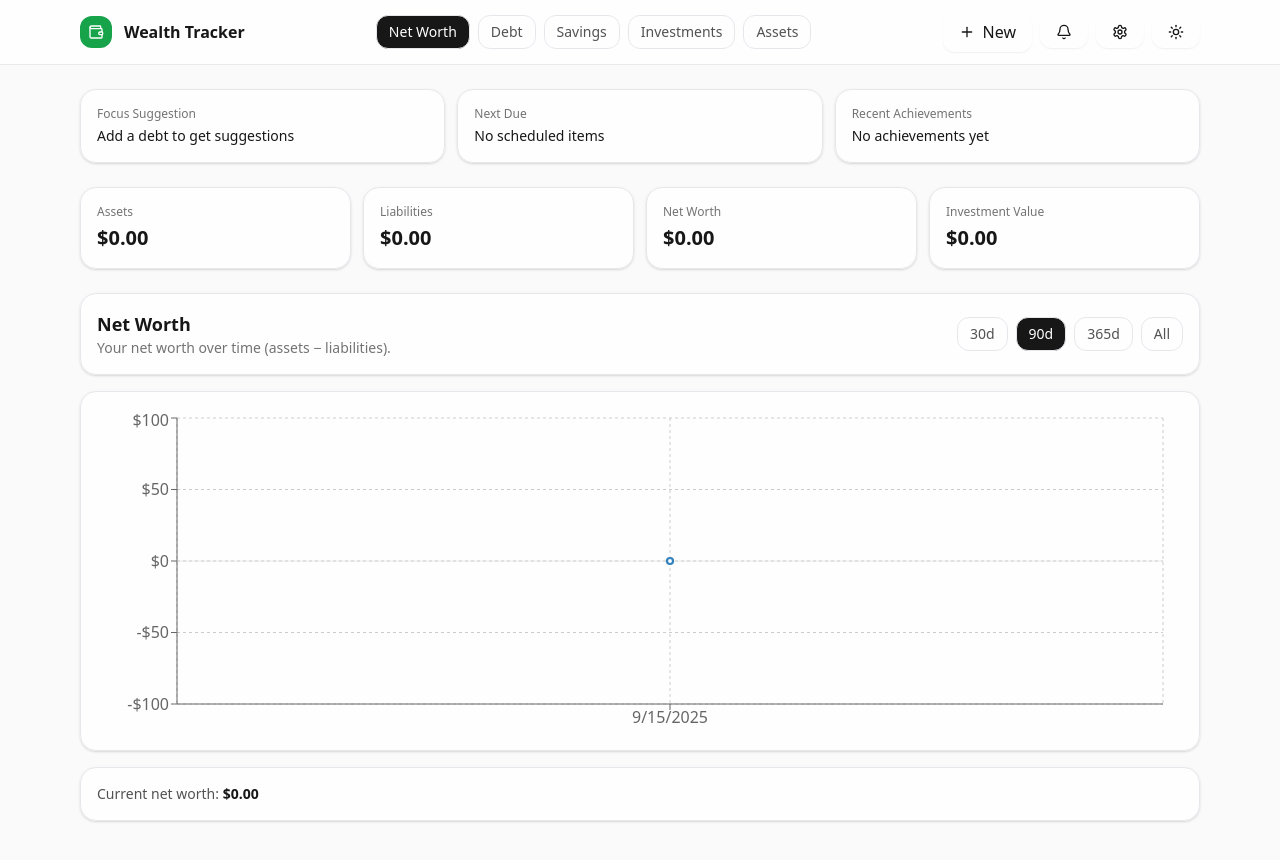
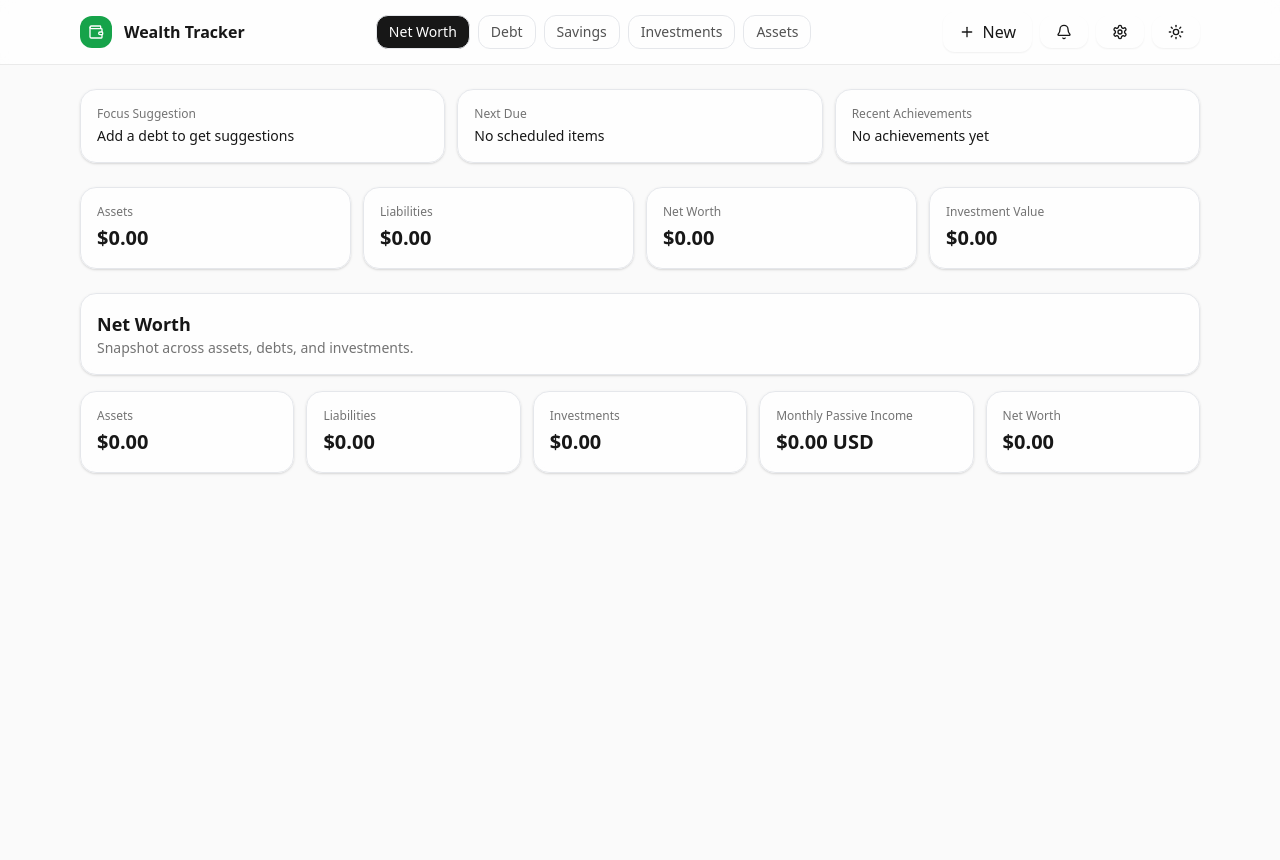
Before and after one commit to chinthujan/wealth-tracker, a React (Vite) app: page / in a window 1280 px wide. Shown: the top 860 px of the page. After the commit the page ends 800 px from the top, so only its background shows below. Built offline with nearby package versions, Linux system fonts and the light colour scheme.

Commit message:
Net Worth page and Dividend Planner updated

```diff
--- a/src/components/DividendPlanner.jsx
+++ b/src/components/DividendPlanner.jsx
@@ -3,7 +3,7 @@ import { useStore } from '../state/store'
 import { currency, parseNum } from '../lib/utils'
 import { Target, Plus, Trash2, Info } from 'lucide-react'
 
-/* --------- provider helpers (dividends + currency + price) --------- */
+/* --- provider helpers (dividends + currency + price) --- */
 function deepPick(obj, keys) {
   for (const k of keys) {
     const parts = k.split('.'); let cur = obj
@@ -69,57 +69,45 @@ async function fetchSummary_YR(symbol, apiKey, host) {
   return {}
 }
 
-/* --------- math (whole shares) --------- */
+/* --- math (whole shares) --- */
 const PERIODS = [
-  { key: 'month', label: 'Per Month', gy: 12 },
-  { key: 'quarter', label: 'Per Quarter', gy: 4 },
-  { key: 'year', label: 'Per Year', gy: 1 },
+  { key: 'month',   label: 'Per Month',   gy: 12 },
+  { key: 'quarter', label: 'Per Quarter', gy: 4  },
+  { key: 'year',    label: 'Per Year',    gy: 1  },
 ]
 const gy = (period) => (PERIODS.find(p => p.key === period)?.gy ?? 12)
 const monthlyIncome = (shares, dpsAnnual) => (Number(shares) * Number(dpsAnnual || 0)) / 12
 
 function requiredSharesWhole({ goalType, targetValue, goalPeriod, price, dpsAnnual }) {
-  const P = Math.max(0, Number(price || 0))
+  const P   = Math.max(0, Number(price || 0))
   const dps = Math.max(0, Number(dpsAnnual || 0))
-  const Gy = gy(goalPeriod)
+  const Gy  = gy(goalPeriod)
   if (!Number.isFinite(targetValue) || targetValue <= 0) return 0
   if (goalType === 'shares') {
     if (P <= 0 || dps <= 0 || Gy <= 0) return 0
-    const raw = (targetValue * P * Gy) / dps
-    return Math.ceil(raw || 0)
+    return Math.ceil(((targetValue * P * Gy) / dps) || 0)
   } else {
     if (dps <= 0 || Gy <= 0) return 0
-    const raw = (targetValue * Gy) / dps
-    return Math.ceil(raw || 0)
+    return Math.ceil(((targetValue * Gy) / dps) || 0)
   }
 }
 
-/* --------- presentation row --------- */
+/* --- row --- */
 function GoalRow({ g, onDelete, holdings }) {
   const currentShares = (holdings || [])
     .filter(h => (h.symbol || '').toUpperCase() === (g.symbol || '').toUpperCase())
     .reduce((a, h) => a + Number(h.units || 0), 0)
 
-  const live = (holdings || []).find(h => (h.symbol || '').toUpperCase() === (g.symbol || '').toUpperCase())
+  const live  = (holdings || []).find(h => (h.symbol || '').toUpperCase() === (g.symbol || '').toUpperCase())
   const price = Number(live?.price || 0)
-  const ccy = live?.ccy || 'USD'
+  const ccy   = live?.ccy || 'USD'
 
-  const reqWhole = requiredSharesWhole({
-    goalType: g.goalType,
-    targetValue: g.targetValue,
-    goalPeriod: g.goalPeriod,
-    price,
-    dpsAnnual: g.dpsAnnual,
-  })
-  const sharesToAdd = Math.max(0, reqWhole - currentShares)
-  const dollarsNeeded = sharesToAdd * price
-
-  const monthlyTarget = g.goalType === 'shares'
-    ? (g.targetValue * price * (gy(g.goalPeriod) / 12))
-    : (g.targetValue * (gy(g.goalPeriod) / 12))
-
-  const currentMonthlyDiv = monthlyIncome(currentShares, g.dpsAnnual)
-  const progress = monthlyTarget > 0 ? Math.min(1, currentMonthlyDiv / monthlyTarget) : 0
+  const reqWhole       = requiredSharesWhole({ goalType: g.goalType, targetValue: g.targetValue, goalPeriod: g.goalPeriod, price, dpsAnnual: g.dpsAnnual })
+  const sharesToAdd    = Math.max(0, reqWhole - currentShares)
+  const dollarsNeeded  = sharesToAdd * price
+  const monthlyTarget  = g.goalType === 'shares' ? (g.targetValue * price * (gy(g.goalPeriod) / 12)) : (g.targetValue * (gy(g.goalPeriod) / 12))
+  const currentMonthly = monthlyIncome(currentShares, g.dpsAnnual)
+  const progress       = monthlyTarget > 0 ? Math.min(1, currentMonthly / monthlyTarget) : 0
 
   return (
     <div className="rounded-xl border dark:border-white/10 p-4 flex flex-col gap-3">
@@ -137,35 +125,16 @@ function GoalRow({ g, onDelete, holdings }) {
       </div>
 
       <div className="grid grid-cols-2 md:grid-cols-6 gap-3 text-sm">
-        <div>
-          <div className="text-xs text-neutral-500 dark:text-neutral-400">Current shares</div>
-          <div className="font-medium">{currentShares.toLocaleString()}</div>
-        </div>
-        <div>
-          <div className="text-xs text-neutral-500 dark:text-neutral-400">Price</div>
-          <div className="font-medium">{price > 0 ? `${currency(price)} ${ccy}` : '—'}</div>
-        </div>
-        <div>
-          <div className="text-xs text-neutral-500 dark:text-neutral-400">Dividend / share (annual)</div>
-          <div className="font-medium">{currency(g.dpsAnnual)}</div>
-        </div>
-        <div>
-          <div className="text-xs text-neutral-500 dark:text-neutral-400">Shares required</div>
-          <div className="font-medium">{reqWhole.toLocaleString()}</div>
-        </div>
-        <div>
-          <div className="text-xs text-neutral-500 dark:text-neutral-400">Shares to add</div>
-          <div className="font-medium">{sharesToAdd.toLocaleString()}</div>
-        </div>
-        <div>
-          <div className="text-xs text-neutral-500 dark:text-neutral-400">Capital needed</div>
-          <div className="font-medium">{price > 0 ? `${currency(dollarsNeeded)} ${ccy}` : '—'}</div>
-        </div>
+        <div><div className="text-xs text-neutral-500 dark:text-neutral-400">Current shares</div><div className="font-medium">{currentShares.toLocaleString()}</div></div>
+        <div><div className="text-xs text-neutral-500 dark:text-neutral-400">Price</div><div className="font-medium">{price > 0 ? `${currency(price)} ${ccy}` : '—'}</div></div>
+        <div><div className="text-xs text-neutral-500 dark:text-neutral-400">Dividend / share (annual)</div><div className="font-medium">{currency(g.dpsAnnual)}</div></div>
+        <div><div className="text-xs text-neutral-500 dark:text-neutral-400">Shares required</div><div className="font-medium">{reqWhole.toLocaleString()}</div></div>
+        <div><div className="text-xs text-neutral-500 dark:text-neutral-400">Shares to add</div><div className="font-medium">{sharesToAdd.toLocaleString()}</div></div>
+        <div><div className="text-xs text-neutral-500 dark:text-neutral-400">Capital needed</div><div className="font-medium">{price > 0 ? `${currency(dollarsNeeded)} ${ccy}` : '—'}</div></div>
       </div>
 
       <div className="flex items-center justify-between text-xs text-neutral-500">
-        <span>Progress</span>
-        <span>{Math.round(progress * 100)}%</span>
+        <span>Progress</span><span>{Math.round(progress * 100)}%</span>
       </div>
       <div className="mt-1 h-3 w-full rounded-full bg-neutral-100 dark:bg-white/10 overflow-hidden ring-1 ring-neutral-200/80 dark:ring-white/10">
         <div className="h-full bg-brand-600" style={{ width: `${Math.round(progress * 100)}%` }} />
@@ -173,7 +142,7 @@ function GoalRow({ g, onDelete, holdings }) {
 
       <div className="mt-2 text-sm">
         <span className="text-neutral-500 dark:text-neutral-400">Current monthly dividend: </span>
-        <span className="font-medium">{currency(currentMonthlyDiv)} {ccy}</span>
+        <span className="font-medium">{currency(currentMonthly)} {ccy}</span>
       </div>
 
       <div className="text-xs text-neutral-600 dark:text-neutral-300 flex items-center gap-2">
@@ -183,49 +152,44 @@ function GoalRow({ g, onDelete, holdings }) {
   )
 }
 
-/* --------- main planner (equal spacing + fixed $ + aligned label) --------- */
+/* --- main planner (single-line inputs, equal spacing, smaller final input) --- */
 export default function DividendPlanner() {
   const { data, setData } = useStore()
   const holdings = data?.investments || []
-  const goals = data?.dividendGoals || []
+  const goals    = data?.dividendGoals || []
 
   const provider = data?.settings?.marketData?.provider || 'AlphaVantage'
   const apiKey   = data?.settings?.marketData?.apiKey || ''
   const host     = data?.settings?.marketData?.host || ''
 
-  const [symbol, setSymbol] = useState('')
-  const [goalType, setGoalType] = useState('shares')
-  const [targetValue, setTargetValue] = useState('1')
+  const [symbol, setSymbol]         = useState('')
+  const [goalType, setGoalType]     = useState('shares')
+  const [targetValue, setTargetValue]= useState('1')
   const [goalPeriod, setGoalPeriod] = useState('month')
-  const [dpsAnnual, setDpsAnnual] = useState('')
+  const [dpsAnnual, setDpsAnnual]   = useState('')
 
-  // local ref data
-  const [refPrice, setRefPrice] = useState(undefined)
-  const [refCcy, setRefCcy] = useState('USD')
+  const [refPrice, setRefPrice]     = useState(undefined)
+  const [refCcy, setRefCcy]         = useState('USD')
 
   const v_symbol = symbol.trim().toUpperCase()
   const v_target = parseNum(targetValue)
-  const v_dps = parseNum(dpsAnnual)
+  const v_dps    = parseNum(dpsAnnual)
 
-  // Autofill when symbol changes
+  // Autofill DPS & price on symbol change
   useEffect(() => {
     if (!v_symbol) return
     const h = holdings.find(h => (h.symbol || '').toUpperCase() === v_symbol)
     if (h) {
       if (h.dpsAnnual) setDpsAnnual(String(h.dpsAnnual))
-      if (h.price) setRefPrice(h.price)
-      setRefCcy(h.ccy || 'USD')
-      return
+      if (h.price)     setRefPrice(h.price)
+      setRefCcy(h.ccy || 'USD'); return
     }
     ;(async () => {
       try {
         if (provider === 'AlphaVantage') {
           if (!apiKey) return
           const [ov, px] = await Promise.allSettled([fetchOverview_AV(v_symbol, apiKey), fetchPrice_AV(v_symbol, apiKey)])
-          if (ov.status === 'fulfilled') {
-            if (ov.value?.dpsAnnual) setDpsAnnual(String(ov.value.dpsAnnual))
-            if (ov.value?.currency) setRefCcy(ov.value.currency)
-          }
+          if (ov.status === 'fulfilled') { if (ov.value?.dpsAnnual) setDpsAnnual(String(ov.value.dpsAnnual)); if (ov.value?.currency) setRefCcy(ov.value.currency) }
           if (px.status === 'fulfilled' && px.value) setRefPrice(px.value)
         } else if (provider === 'Finnhub') {
           if (!apiKey) return
@@ -237,8 +201,8 @@ export default function DividendPlanner() {
           if (!apiKey || !host) return
           const sm = await fetchSummary_YR(v_symbol, apiKey, host)
           if (sm?.dpsAnnual) setDpsAnnual(String(sm.dpsAnnual))
-          if (sm?.price) setRefPrice(sm.price)
-          if (sm?.currency) setRefCcy(sm.currency)
+          if (sm?.price)     setRefPrice(sm.price)
+          if (sm?.currency)  setRefCcy(sm.currency)
         }
       } catch {}
     })()
@@ -252,19 +216,14 @@ export default function DividendPlanner() {
     if (!canSubmit) return
     const newGoal = {
       id: Math.random().toString(36).slice(2) + Date.now().toString(36),
-      symbol: v_symbol,
-      goalType,
-      targetValue: v_target,
-      goalPeriod,
-      dpsAnnual: v_dps,
-      createdAt: new Date().toISOString()
+      symbol: v_symbol, goalType, targetValue: v_target,
+      goalPeriod, dpsAnnual: v_dps, createdAt: new Date().toISOString()
     }
     setData(prev => ({ ...prev, dividendGoals: [...(prev.dividendGoals || []), newGoal] }))
     setTargetValue(goalType === 'shares' ? '1' : '')
   }
 
-  const removeGoal = (id) =>
-    setData(prev => ({ ...prev, dividendGoals: (prev.dividendGoals || []).filter(g => g.id !== id) }))
+  const removeGoal = (id) => setData(prev => ({ ...prev, dividendGoals: (prev.dividendGoals || []).filter(g => g.id !== id) }))
 
   const sortedGoals = useMemo(() => {
     return (goals || []).slice().sort((a, b) => {
@@ -283,9 +242,9 @@ export default function DividendPlanner() {
         </p>
       </div>
 
-      {/* FORM — equal spacing; smaller Symbol; fixed $ overlay; aligned label */}
+      {/* Single line on lg+: 2 / 6 / 3 / 1 (button). Smaller last input; aligned labels; $ not overlapped */}
       <form onSubmit={addGoal} className="card grid grid-cols-1 lg:grid-cols-12 gap-4 items-end">
-        {/* Symbol (smaller) */}
+        {/* Symbol */}
         <div className="lg:col-span-2">
           <label className="label">Symbol</label>
           <input
@@ -305,7 +264,7 @@ export default function DividendPlanner() {
           ) : null}
         </div>
 
-        {/* Goal (wider) */}
+        {/* Goal */}
         <div className="lg:col-span-6">
           <label className="label">Goal</label>
           <div className="grid grid-cols-3 gap-2">
@@ -320,17 +279,17 @@ export default function DividendPlanner() {
           </div>
         </div>
 
-        {/* Dividend / share (annual) */}
-        <div className="lg:col-span-4">
+        {/* Dividend / share (annual) — smaller fixed width on lg+, full on mobile */}
+        <div className="lg:col-span-3">
           <label className="label">Dividend / share (annual)</label>
-          <div className="relative">
-            <span className="absolute left-3 top-1/2 -translate-y-1/2 text-neutral-500">$</span>
+          <div className="relative lg:max-w-[260px]">
+            <span className="pointer-events-none absolute left-3 top-1/2 -translate-y-1/2 text-neutral-500">$</span>
             <input className="input w-full pl-6" value={dpsAnnual} onChange={e => setDpsAnnual(e.target.value)} />
           </div>
         </div>
 
-        {/* Button row — right aligned / same size as Add Holding */}
-        <div className="lg:col-span-12 flex justify-end">
+        {/* Button */}
+        <div className="lg:col-span-1 flex justify-end">
           <button type="submit" className="btn btn-primary h-10 px-4" disabled={!canSubmit}>
             <Plus className="w-4 h-4 mr-1" /> Add Goal
           </button>
--- a/src/components/NetWorth.jsx
+++ b/src/components/NetWorth.jsx
@@ -1,159 +1,57 @@
-import React, { useMemo, useState } from 'react'
+import React, { useMemo } from 'react'
 import { useStore } from '../state/store'
 import { currency } from '../lib/utils'
-import {
-  ResponsiveContainer,
-  LineChart,
-  Line,
-  XAxis,
-  YAxis,
-  Tooltip,
-  CartesianGrid,
-  ReferenceLine
-} from 'recharts'
 
-function formatDateLabel(d) {
-  try {
-    const dt = new Date(d)
-    return dt.toLocaleDateString()
-  } catch {
-    return d
-  }
+function SummaryCard({ label, value, tone='neutral' }) {
+  const toneClass =
+    tone === 'positive' ? 'text-emerald-600 dark:text-emerald-400'
+  : tone === 'negative' ? 'text-red-600 dark:text-red-400'
+  : 'text-neutral-900 dark:text-neutral-100'
+
+  return (
+    <div className="card">
+      <div className="text-xs text-neutral-500 dark:text-neutral-400">{label}</div>
+      <div className={`mt-1 text-xl font-semibold ${toneClass}`}>{value}</div>
+    </div>
+  )
 }
 
 export default function NetWorth() {
-  const { data, totals } = useStore()
+  const { data } = useStore()
+  const debts       = data?.debts || []
+  const savingsArr  = data?.savings || data?.savingsAccounts || []
+  const holdings    = data?.investments || []
+  const assetsArr   = data?.assets || []
 
-  const netClass =
-  totals.netWorth < 0
-    ? 'text-red-600'
-    : totals.netWorth > 0
-    ? 'text-green-600'
-    : 'text-neutral-900 dark:text-neutral-100'
+  const totals = useMemo(() => {
+    const liabilities = debts.reduce((a, d) => a + Math.max(0, Number(d.amount || 0) - Number(d.paid || 0)), 0)
+    const savings     = (Array.isArray(savingsArr) ? savingsArr : []).reduce((a, s) => a + Number(s.balance || s.amount || 0), 0)
+    const investments = holdings.reduce((a, h) => a + (Number(h.units || 0) * Number(h.price || 0)), 0)
+    const assets      = assetsArr.reduce((a, it) => a + Number(it.value || 0), 0)
+    const monthlyDiv  = holdings.reduce((a, h) => a + ((Number(h.units || 0) * Number(h.dpsAnnual || 0)) / 12), 0)
+    const netWorth    = assets + savings + investments - liabilities
+    return { liabilities, savings, investments, assets, monthlyDiv, netWorth }
+  }, [debts, savingsArr, holdings, assetsArr])
 
-  const [range, setRange] = useState('90') // '30' | '90' | '365' | 'all'
-
-  // Build clean, per-day series from history; fall back to a single "today" point
-  const series = useMemo(() => {
-    const mapByDay = new Map()
-
-    // 1) Ingest snapshots, keep the last one per day
-    for (const h of (data.history || [])) {
-      if (!h?.date) continue
-      const day = String(h.date).slice(0, 10) // YYYY-MM-DD
-      mapByDay.set(day, {
-        date: day,
-        netWorth: Number(h.netWorth ?? (Number(h.assets || 0) - Number(h.liabilities || 0))),
-      })
-    }
-
-    // 2) Ensure we at least have a current point
-    if (mapByDay.size === 0) {
-      const today = new Date().toISOString().slice(0, 10)
-      mapByDay.set(today, { date: today, netWorth: Number(totals.netWorth || 0) })
-    }
-
-    // 3) Sort by date ascending
-    const arr = [...mapByDay.values()].sort((a, b) => a.date.localeCompare(b.date))
-
-    // 4) Apply range filter
-    if (range !== 'all') {
-      const days = Number(range)
-      const cutoff = new Date()
-      cutoff.setDate(cutoff.getDate() - days)
-      return arr.filter(p => new Date(p.date) >= cutoff)
-    }
-    return arr
-  }, [data.history, totals.netWorth, range])
-
-  const yDomain = useMemo(() => {
-    // Pad the y-axis a little so negative values have breathing room
-    let min = 0, max = 0
-    for (const p of series) {
-      if (typeof p.netWorth === 'number') {
-        min = Math.min(min, p.netWorth)
-        max = Math.max(max, p.netWorth)
-      }
-    }
-    if (min === max) {
-      // Flat line — expand slightly for visibility
-      const pad = Math.max(100, Math.abs(min) * 0.1 || 100)
-      return [min - pad, max + pad]
-    }
-    const pad = Math.max(100, (max - min) * 0.05)
-    return [min - pad, max + pad]
-  }, [series])
+  const netTone = totals.netWorth > 0 ? 'positive' : totals.netWorth < 0 ? 'negative' : 'neutral'
 
   return (
-    <section className="space-y-4">
+    <div className="space-y-4">
       <div className="card">
-        <div className="flex items-center justify-between gap-4">
-          <div>
-            <h2 className="font-semibold text-lg">Net Worth</h2>
-            <p className="text-sm text-neutral-500 dark:text-neutral-400">
-              Your net worth over time (assets − liabilities).
-            </p>
-          </div>
-
-          {/* Time range filter */}
-          <div className="flex items-center gap-2">
-            {['30','90','365','all'].map(opt => (
-              <button
-                key={opt}
-                onClick={() => setRange(opt)}
-                className={`px-3 py-1.5 rounded-xl border text-sm ${
-                  range === opt
-                    ? 'bg-neutral-900 text-white dark:bg-white dark:text-black'
-                    : 'text-neutral-600 dark:text-neutral-300 dark:border-white/10'
-                }`}
-                title={opt === 'all' ? 'All time' : `${opt} days`}
-              >
-                {opt === 'all' ? 'All' : `${opt}d`}
-              </button>
-            ))}
-          </div>
-        </div>
+        <h2 className="font-semibold text-lg">Net Worth</h2>
+        <p className="text-sm text-neutral-500 dark:text-neutral-400">Snapshot across assets, debts, and investments.</p>
       </div>
 
-      {/* Single clean line — no mirroring, negative values supported */}
-      <div className="card h-[360px]">
-        <ResponsiveContainer width="100%" height="100%">
-          <LineChart data={series} margin={{ top: 10, right: 20, left: 0, bottom: 0 }}>
-            <CartesianGrid strokeDasharray="3 3" />
-            <XAxis
-              dataKey="date"
-              tickFormatter={formatDateLabel}
-              minTickGap={32}
-            />
-            <YAxis
-              domain={yDomain}
-              tickFormatter={(v) => currency(v).replace(/\.\d{2}$/, '')}
-              width={80}
-            />
-            <Tooltip
-              formatter={(value, name) => [currency(value), 'Net Worth']}
-              labelFormatter={(label) => formatDateLabel(label)}
-            />
-            <ReferenceLine y={0} strokeOpacity={0.4} />
-            <Line
-              type="monotone"
-              dataKey="netWorth"
-              dot={false}
-              strokeWidth={2.2}
-              // Recharts will apply the theme's default stroke color; we avoid hard-coding a color
-              activeDot={{ r: 4 }}
-            />
-          </LineChart>
-        </ResponsiveContainer>
+      {/* Order: Assets, Liabilities, Investments, Monthly Passive Income, Net Worth */}
+      <div className="grid grid-cols-1 sm:grid-cols-2 lg:grid-cols-5 gap-3">
+        <SummaryCard label="Assets"                   value={currency(totals.assets)} />
+        <SummaryCard label="Liabilities"              value={currency(totals.liabilities)} />
+        <SummaryCard label="Investments"              value={currency(totals.investments)} />
+        <SummaryCard label="Monthly Passive Income"   value={`${currency(totals.monthlyDiv)} USD`} />
+        <SummaryCard label="Net Worth"                value={currency(totals.netWorth)} tone={netTone} />
       </div>
 
-      {/* Current snapshot callout (optional, not a duplicate of Overview cards) */}
-     <div className="card">
-  <div className="text-sm text-neutral-600 dark:text-neutral-300">
-    Current net worth:&nbsp;
-    <span className={`font-semibold ${netClass}`}>{currency(totals.netWorth)}</span>
-  </div>
-</div>
-    </section>
+      {/* Keep your existing chart/sections below if you have them */}
+    </div>
   )
 }
```
